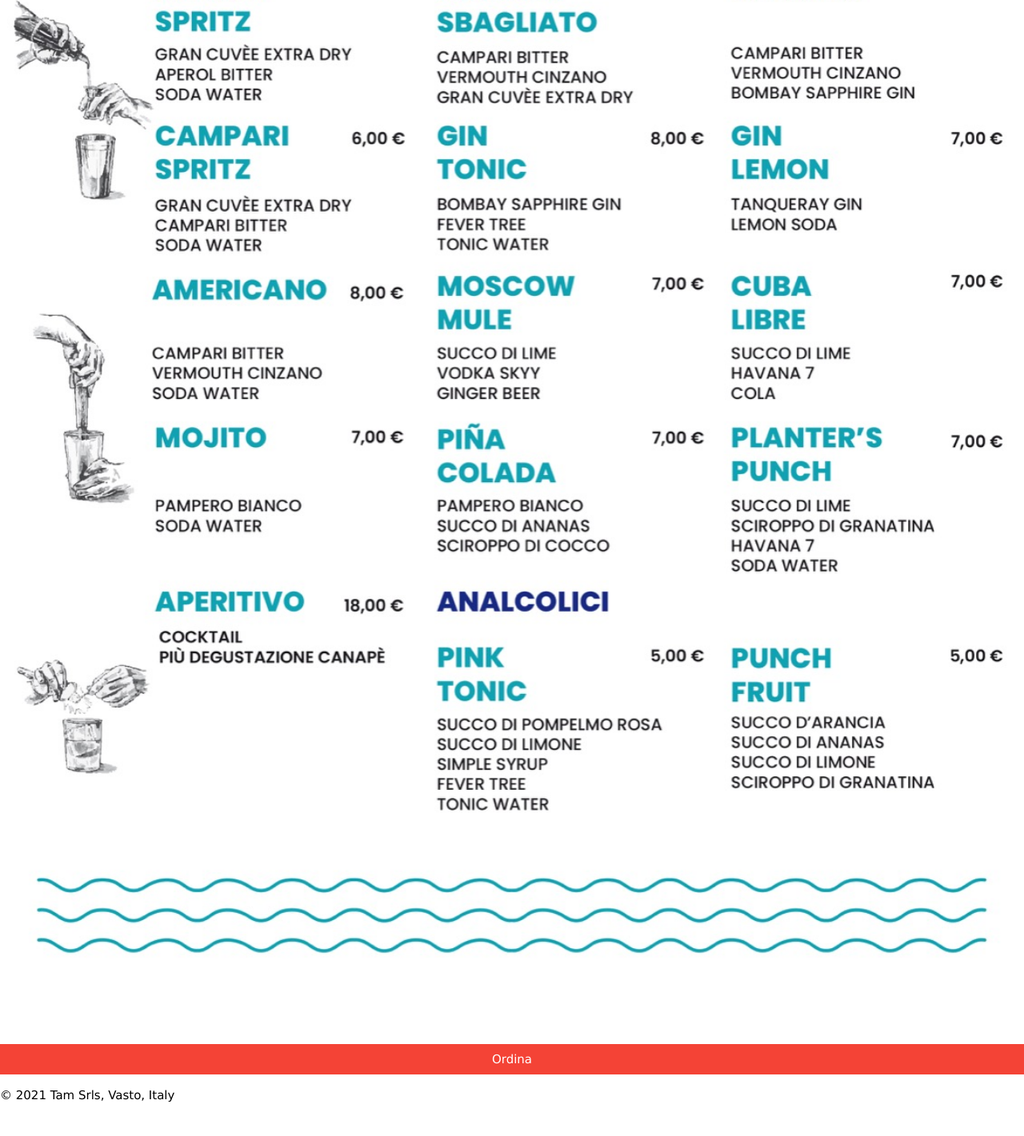
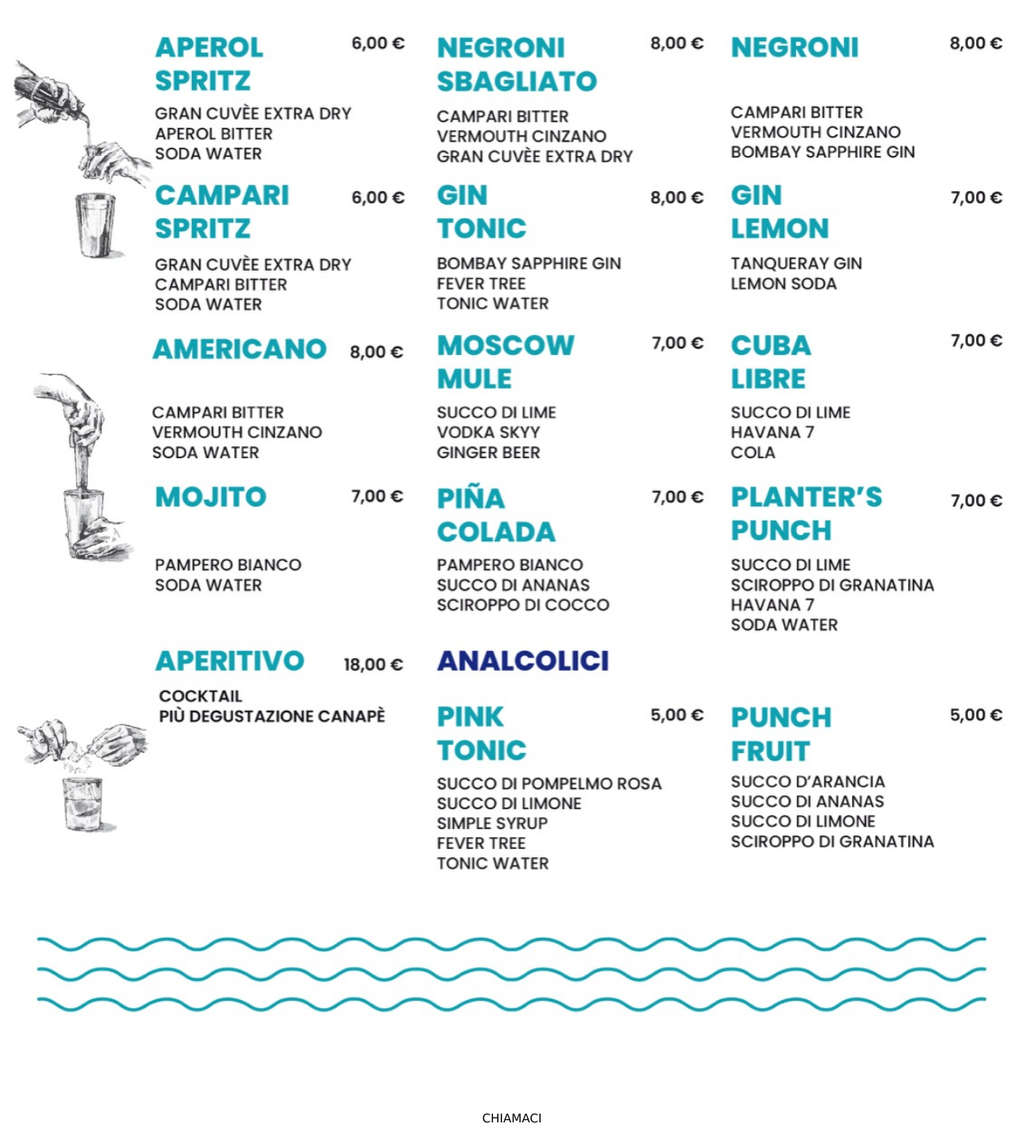
Before and after one commit to riversidecoaching/DAMATTIBAR, a plain HTML site: page index.html in a window 1280 px wide. Shown: the part 505-1926 px from the top of the page at 80% size. Before the commit the page ends 1902 px from the top, so only its background shows below. Drawn offline with nearby package versions, Linux system fonts and the light colour scheme.

Commit message:
Update index.html

```diff
--- a/index.html
+++ b/index.html
@@ -1,15 +1,33 @@
 <!DOCTYPE html>
 <html lang="it">
-<title>La Frasca</title>
+<title>DaMattiBar- Ordina con WhatsApp</title>
 <meta charset="UTF-8">
 <meta name="viewport" content="width=device-width, initial-scale=1">
 <link rel="stylesheet" href="https://www.w3schools.com/w3css/4/w3.css">
 <body>
-
+  <h1>Ingrandisci, muovi, e tocca i prodotti per ordinare</h1>
 <!-- Page content -->
 
-<img src="menu.jpg" alt="menu" class="w3-image" width="100%">
-<a href="tel:+393284667969" class="w3-button w3-block w3-red">Ordina</a>
+<div style="position:relative">
+  <img id="main-image" src="menu.jpg" width="100%">
+    <a href="PUNCH FRUIT" class="rim-hotspot" style="width:27.5%; height:13.0%; left:71.2%; top:71.4%; position:absolute; cursor:pointer; display:block; z-index:5; overflow:hidden;"></a>
+    <a href="PINK TONIC" class="rim-hotspot" style="width:27.9%; height:13.7%; left:42.4%; top:71.2%; position:absolute; cursor:pointer; display:block; z-index:5; overflow:hidden;"></a>
+    <a href="APERITIVO" class="rim-hotspot" style="width:27.3%; height:9.3%; left:13.8%; top:67.7%; position:absolute; cursor:pointer; display:block; z-index:5; overflow:hidden;"></a>
+    <a href="PLANTERS PUNCH" class="rim-hotspot" style="width:27.3%; height:10.6%; left:71.1%; top:56.9%; position:absolute; cursor:pointer; display:block; z-index:5; overflow:hidden;"></a>
+    <a href="PINA COLADA" class="rim-hotspot" style="width:27.4%; height:10.6%; left:42.1%; top:56.8%; position:absolute; cursor:pointer; display:block; z-index:5; overflow:hidden;"></a>
+    <a href="MOJITO" class="rim-hotspot" style="width:25.6%; height:9.7%; left:14.1%; top:56.8%; position:absolute; cursor:pointer; display:block; z-index:5; overflow:hidden;"></a>
+    <a href="CUBA LIBRE" class="rim-hotspot" style="width:27.9%; height:9.5%; left:70.8%; top:46.6%; position:absolute; cursor:pointer; display:block; z-index:5; overflow:hidden;"></a>
+    <a href="MOSKOW MULE" class="rim-hotspot" style="width:27.4%; height:9.8%; left:42.2%; top:46.6%; position:absolute; cursor:pointer; display:block; z-index:5; overflow:hidden;"></a>
+    <a href="AMERICANO" class="rim-hotspot" style="width:26.8%; height:10.1%; left:14.0%; top:46.8%; position:absolute; cursor:pointer; display:block; z-index:5; overflow:hidden;"></a>
+    <a href="GIN LEMON" class="rim-hotspot" style="width:26.9%; height:9.5%; left:70.9%; top:35.6%; position:absolute; cursor:pointer; display:block; z-index:5; overflow:hidden;"></a>
+    <a href="GIN TONIC" class="rim-hotspot" style="width:28.8%; height:10.0%; left:42.0%; top:35.8%; position:absolute; cursor:pointer; display:block; z-index:5; overflow:hidden;"></a>
+    <a href="CAMPARI SPRITS" class="rim-hotspot" style="width:26.3%; height:10.1%; left:13.7%; top:36.1%; position:absolute; cursor:pointer; display:block; z-index:5; overflow:hidden;"></a>
+    <a href="NEGRONI" class="rim-hotspot" style="width:27.8%; height:11.0%; left:70.7%; top:24.3%; position:absolute; cursor:pointer; display:block; z-index:5; overflow:hidden;"></a>
+    <a href="NEGRONI SBAGLIATO" class="rim-hotspot" style="width:26.9%; height:11.0%; left:42.6%; top:24.6%; position:absolute; cursor:pointer; display:block; z-index:5; overflow:hidden;"></a>
+    <a href="APEROL" class="rim-hotspot" style="width:27.7%; height:11.5%; left:13.5%; top:24.5%; position:absolute; cursor:pointer; display:block; z-index:5; overflow:hidden;"></a>
+</div>
+
+<a href="tel:+393791802668" class="w3-button w3-block w3-blu">CHIAMACI</a>
 <footer>
   <p>&#169; 2021 Tam Srls, Vasto, Italy</p>
 </footer>
```
